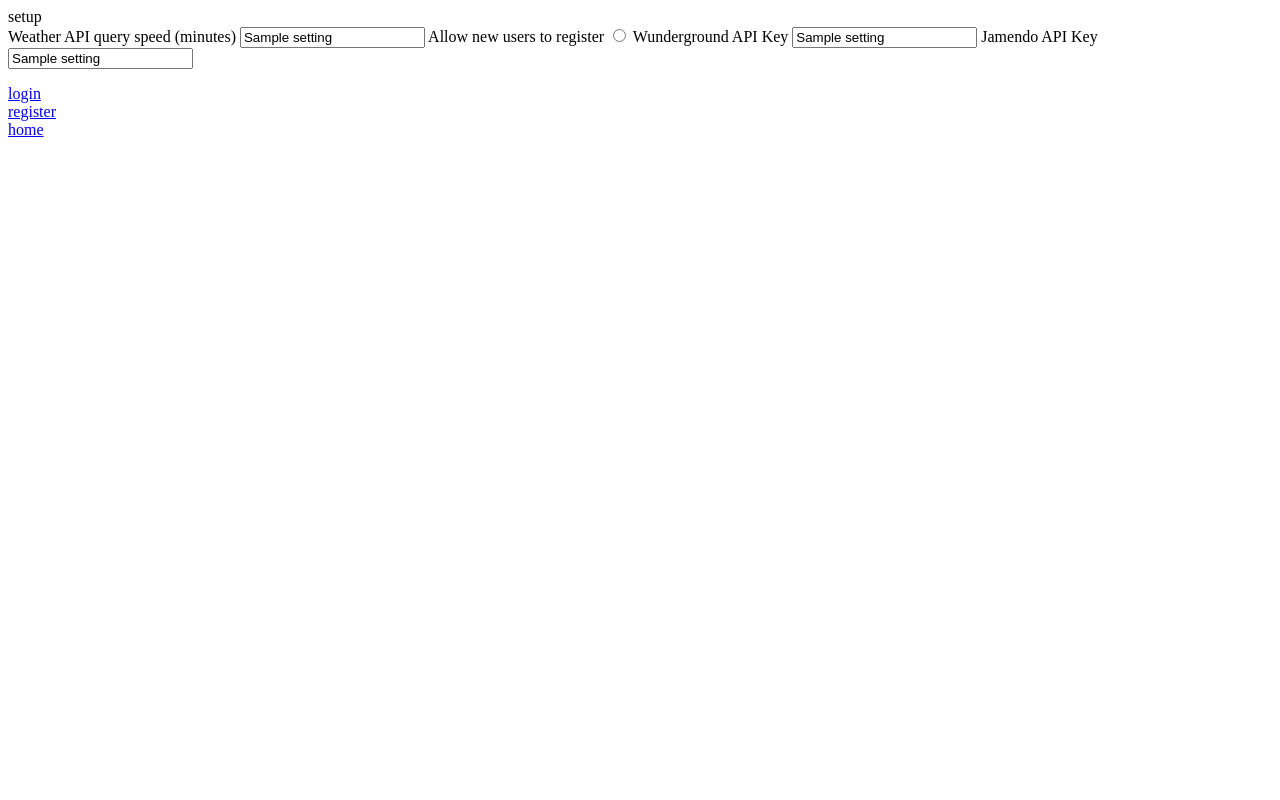
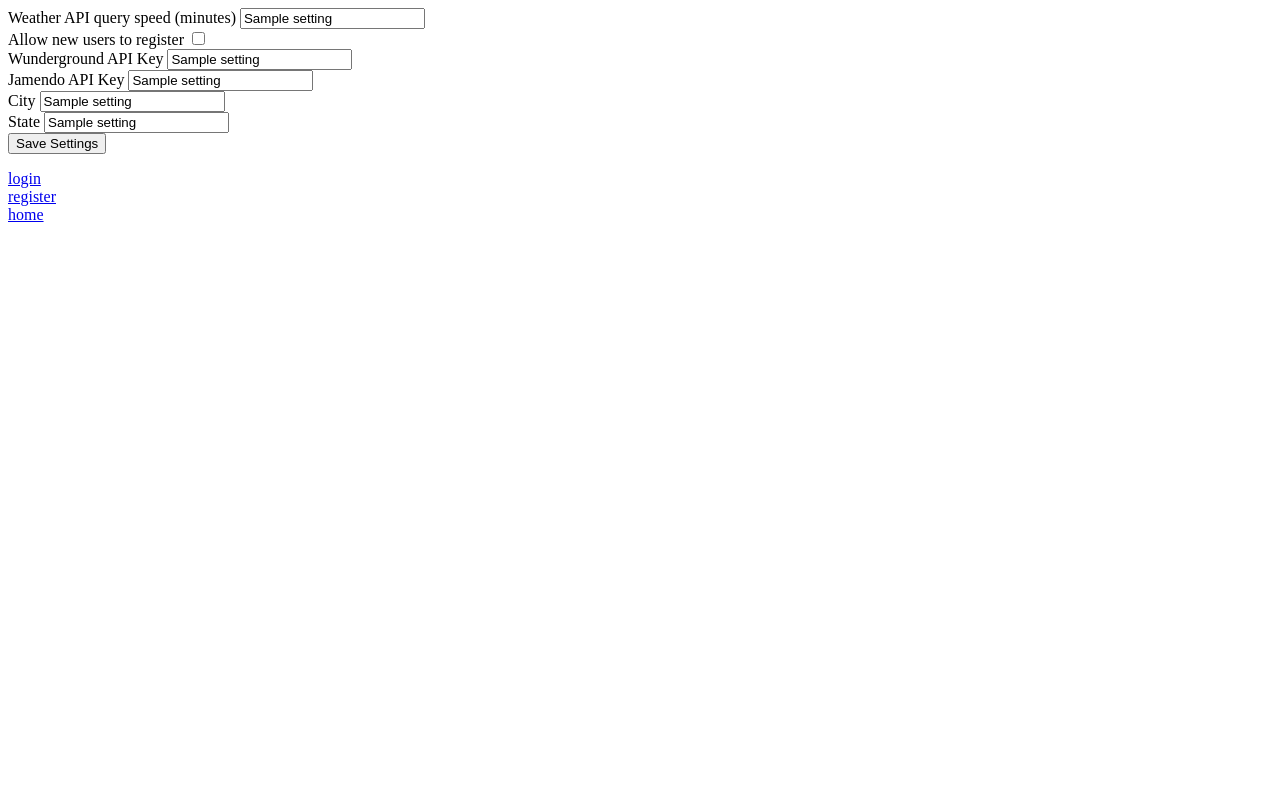
Before and after one commit to dgsienko/PHLIP, a Flask app: template templates/setup.html in a window 1280 px wide. Run offline with Flask 2, Linux system fonts and the light colour scheme; the template is opened without the code that fills it: most values are stand-ins (such as "Sample title", 1, 10 or a date in 2020); data that the repository does not hold is empty.

Commit message:
setup functionality

```diff
--- a/app.py
+++ b/app.py
@@ -627,8 +627,22 @@ def setup():
 @app.route("/setup", methods=['POST'])
 @flask_login.login_required
 def setup_post():
+	try:
+		weather_key=request.form.get('weather_key')
+		music_key=request.form.get('music_key')
+		update_speed=request.form.get('update_speed')
+		city=request.form.get('city')
+		state=request.form.get('state')
+		new_users=-1
+		if(request.form.get('new_users')):
+			new_users=1
 
-	return redirect('/setup')
+
+	except:
+		print('PROBLEM:: ' , weather_key,',',music_key,',',update_speed,',',city,',',state,',',new_users)
+		return redirect('/setup')
+	print('CORRECT:: ' , weather_key,',',music_key,',',update_speed,',',city,',',state,',',new_users)
+	return render_template('setup.html', settings=get_settings())
 
 
 #---#
--- a/lights.py
+++ b/lights.py
@@ -64,6 +64,8 @@ def hex_to_rgb(value):
 def rgb_to_hex(rgb):
 	return '%02x%02x%02x' % rgb
 
+
+
 def randomHex():
     	hexVal = ["0000FF","FF0000","800080","00FFEC","00EA00","E6ff07","FFAA00","6201B7","FF02E1","188DF9"]
     	choice = random.choice(hexVal)
--- a/templates/setup.html
+++ b/templates/setup.html
@@ -1,26 +1,30 @@
-setup
 
 
 {% if settings %}
 <form method='POST' action='/setup'>
 <label for='update_speed'>Weather API query speed (minutes)</label>
-<input name='update_speed' type='text' value='{{settings[0]}}'>
+<input name='update_speed' type='text' value='{{settings[0]}}'><br>
 <label for='weather_key'>Allow new users to register</label>
-{% if settings[1] == 1 %}
-<input name='weather_key' type='radio' value='{{settings[0]}}'>
+{% if settings[1] != 1 %}
+<input name='new_users' type='checkbox'><br>
 {% else %}
-<input name='weather_key' type='radio' value='{{settings[0]}}'>
+<input name='new_users' type='checkbox' checked='checked'><br>
 {% endif %}
 <label for='weather_key'>Wunderground API Key</label>
-<input name='weather_key' type='text' value='{{settings[0]}}'>
+<input name='weather_key' type='text' value='{{settings[2]}}'><br>
 <label for='music_key'>Jamendo API Key</label>
-<input name='music_key' type='text' value='{{settings[0]}}'>
+<input name='music_key' type='text' value='{{settings[3]}}'><br>
+<label for='city'>City</label>
+<input name='city' type='text' value='{{settings[4]}}'><br>
+<label for='state'>State</label>
+<input name='state' type='text' value='{{settings[5]}}'><br>
+<input type='submit' value='Save Settings'>
+</form>
+
 {% else %}
 	<div> no settings passed in from the backend! </div>
 {% endif %}
 
-</form>
-
 <a href='/login'>login</a><br>
 <a href='/register'>register</a><br>
 <a href='/home'>home</a><br>
```
